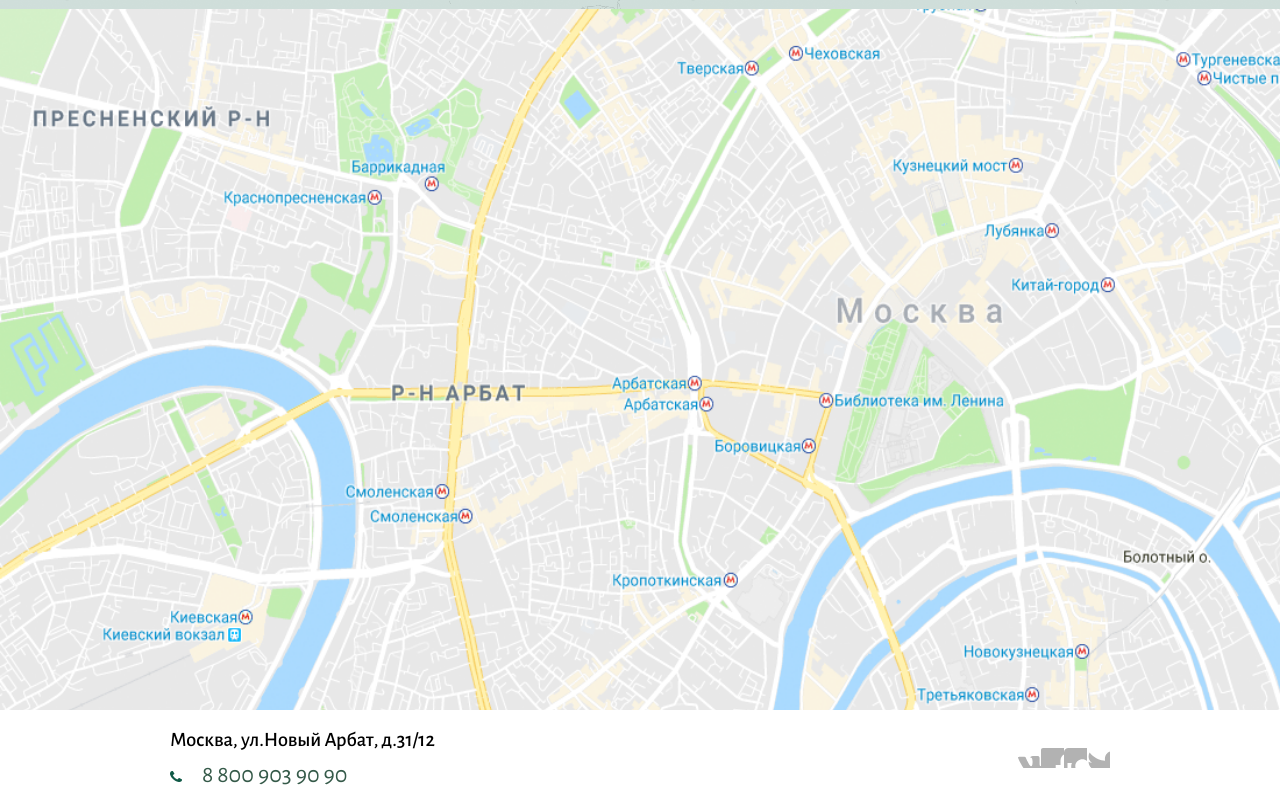
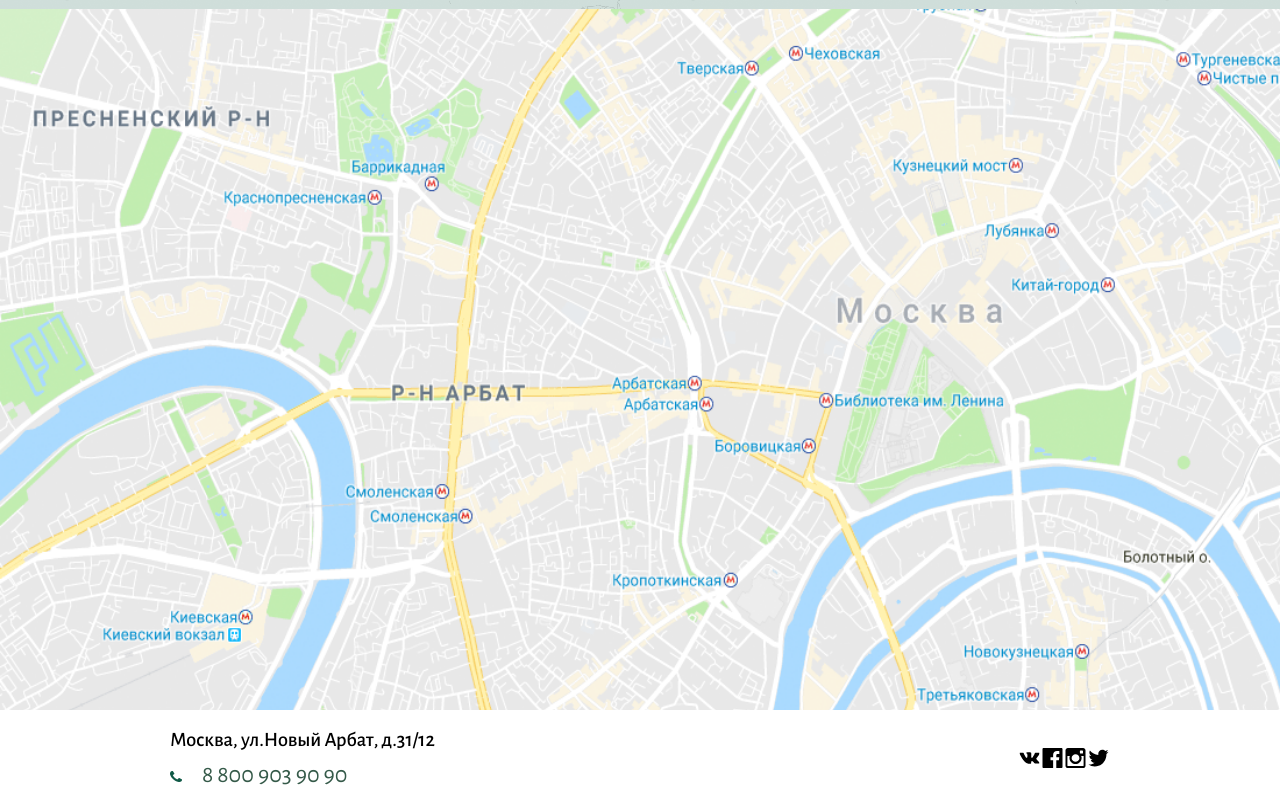
Before and after one commit to Polly8/chocco, a plain HTML site: page index.html in a window 1280 px wide. Shown: the part 5591-6400 px from the top of the page. Drawn offline with Linux system fonts and the light colour scheme.

Commit message:
try viewbox2

```diff
--- a/index.html
+++ b/index.html
@@ -654,7 +654,7 @@
                                     <a href="#">
                                         <!--<img src="./images/vk.png" alt="">-->
 
-                                        <svg class="vk-icon" width="23" height="20">
+                                        <svg class="vk-icon" viewBox="0 0 23 23" width="23" height="20">
                                             <use xlink:href="./sprite.svg#vk"></use>
                                         </svg>
                                     </a>
```
Also changed, not shown: sprite.svg.
